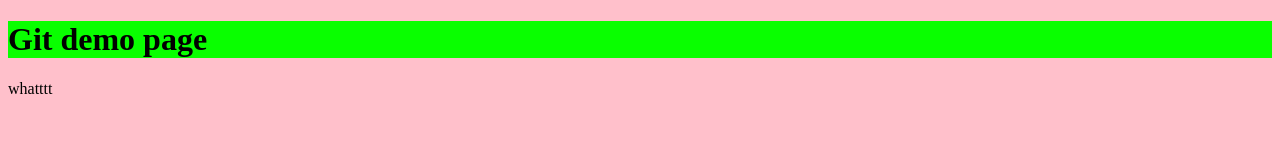
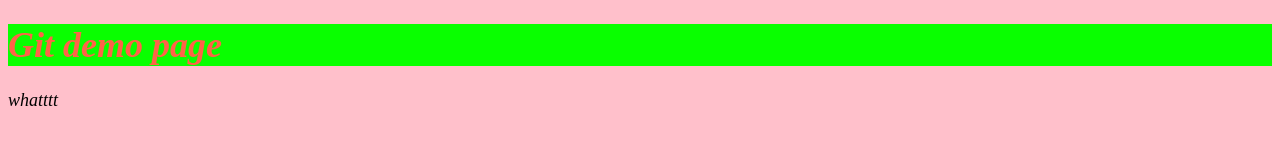
Before and after one commit to liviuq/pathFindingVisualisation, a plain HTML site: page index.html in a window 1280 px wide. Drawn offline with Linux system fonts and the light colour scheme.

Commit message:
added more style

```diff
--- a/style.css
+++ b/style.css
@@ -2,9 +2,12 @@ body
 {
     background-color: pink;
     text-decoration:violet;
+    font-size: large;
+    font-style: oblique;
 }
 
 h1
 {
     background-color:rgb(9, 255, 0);
+    color: tomato;
 }
```
